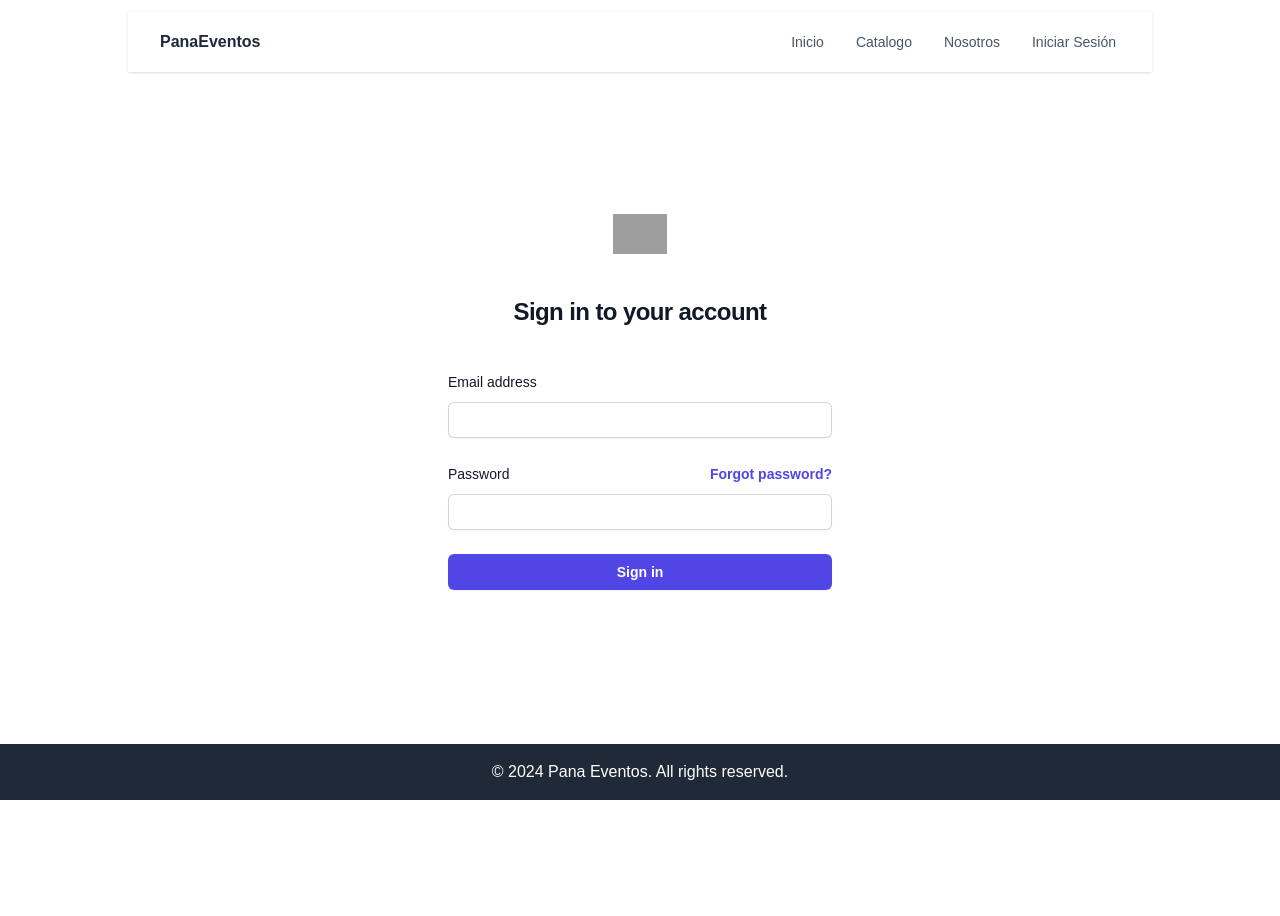
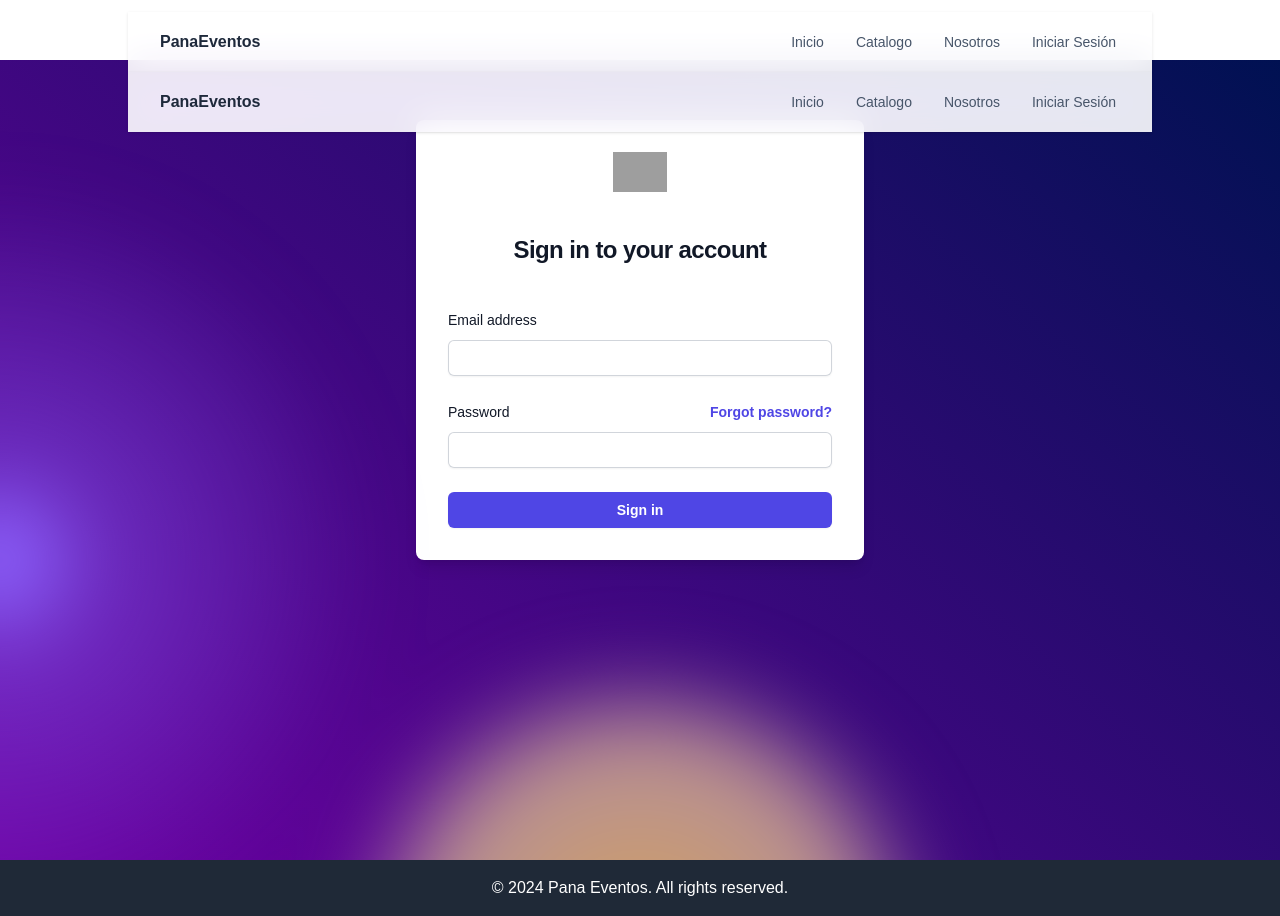
Before and after one commit to WaxXaa/hackathon_rootstack_team_blackrock, a Next.js app: page /Login in a window 1280 px wide. Before the commit the page ends 800 px from the top, so only its background shows below. Built offline with nearby package versions, Linux system fonts and the light colour scheme; grey boxes are pictures that could not be loaded.

Commit message:
Client component

```diff
--- a/src/app/Login/page.tsx
+++ b/src/app/Login/page.tsx
@@ -2,6 +2,8 @@
 import React, { useState } from 'react';
 import { useAuth } from '../../context/AuthContext';
 import { useRouter } from 'next/navigation';
+import { BackgroundGradientAnimation } from '../../components/ui/background-gradient-animation'; // Asegúrate de que esta ruta sea correcta
+import Navbar from '../../components/navbar/Navbar'; // Ajusta esta ruta según la ubicación de tu Navbar
 
 export default function Login() {
   const router = useRouter();
@@ -23,8 +25,10 @@ export default function Login() {
   };
 
   return (
-    <>
-      <div className="flex min-h-full flex-1 flex-col justify-center px-6 py-12 lg:px-8">
+    <BackgroundGradientAnimation>
+      <Navbar /> {/* Aquí se añade el Navbar */}
+      <div className="flex min-h-full flex-1 flex-col justify-center items-center">
+        <div className="bg-white rounded-lg shadow-lg p-8 w-11/12 max-w-md">
           <div className="sm:mx-auto sm:w-full sm:max-w-sm">
             <img
               alt="Your Company"
@@ -96,6 +100,7 @@ export default function Login() {
             </form>
           </div>
         </div>
-    </>
+      </div>
+    </BackgroundGradientAnimation>
   );
 }
--- a/src/app/layout.tsx
+++ b/src/app/layout.tsx
@@ -28,11 +28,13 @@ export default function RootLayout({
 }>) {
   return (
     <html lang="en">
-      <body className={`${geistSans.variable} ${geistMono.variable} antialiased min-h-screen flex flex-col`}>
+      <body
+        className={`${geistSans.variable} ${geistMono.variable} antialiased`}
+      >
         <AuthProvider>
-          <NavBar />
-          <main className="flex-1 flex items-center justify-center">{children}</main>
-          <Footer />
+        <NavBar />
+        <main>{children}</main>
+        <Footer />
         </AuthProvider>
       </body>
     </html>
--- a/src/components/navbar/Navbar.jsx
+++ b/src/components/navbar/Navbar.jsx
@@ -14,7 +14,7 @@ export default function Navbar() {
               <a href="../../" className="flex items-center">Inicio</a>
             </li>
             <li className="flex items-center p-1 text-sm gap-x-2 text-slate-600">
-              <a href="../../eventos" className="flex items-center">Catalogo</a>
+              <a href="../../Catalogo" className="flex items-center">Catalogo</a>
             </li>
             <li className="flex items-center p-1 text-sm gap-x-2 text-slate-600">
               <a href="../../Nosotros" className="flex items-center">Nosotros</a>
```
Lines whose indentation alone changed are shown as unchanged.
